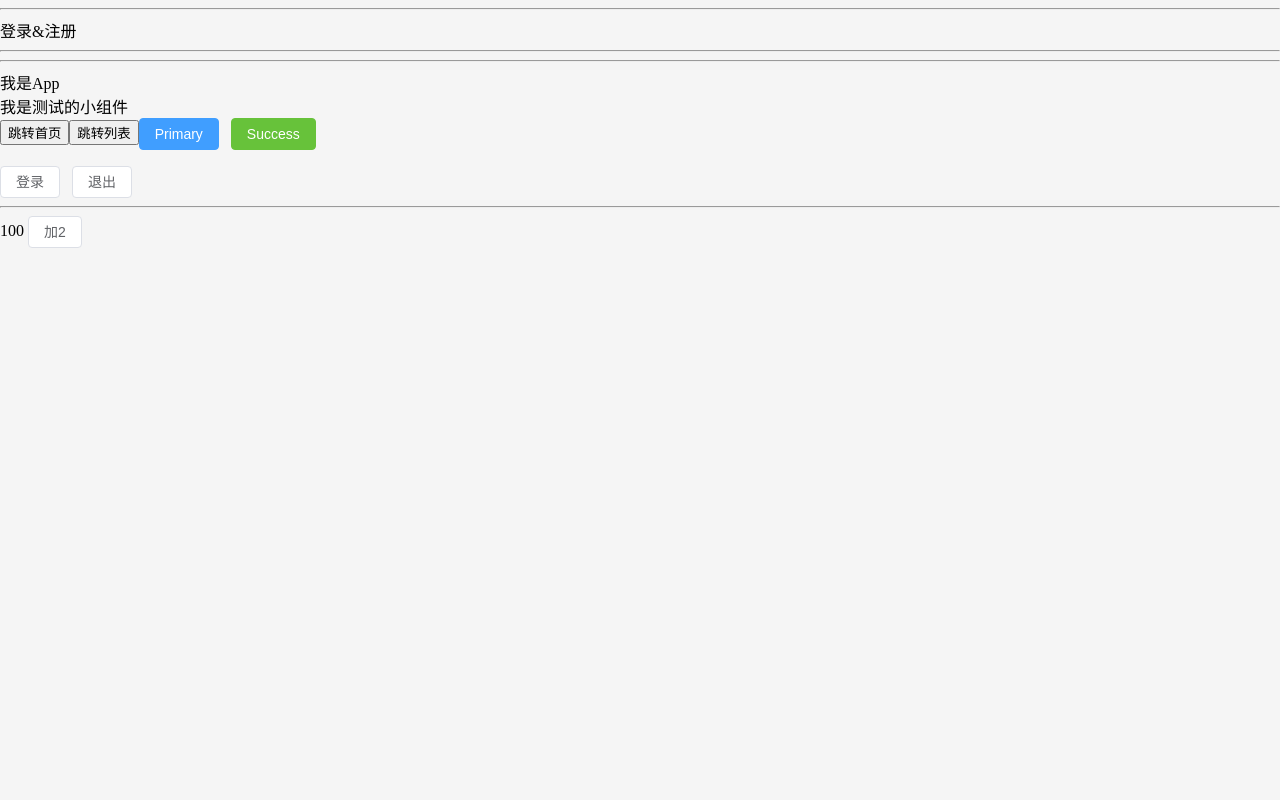
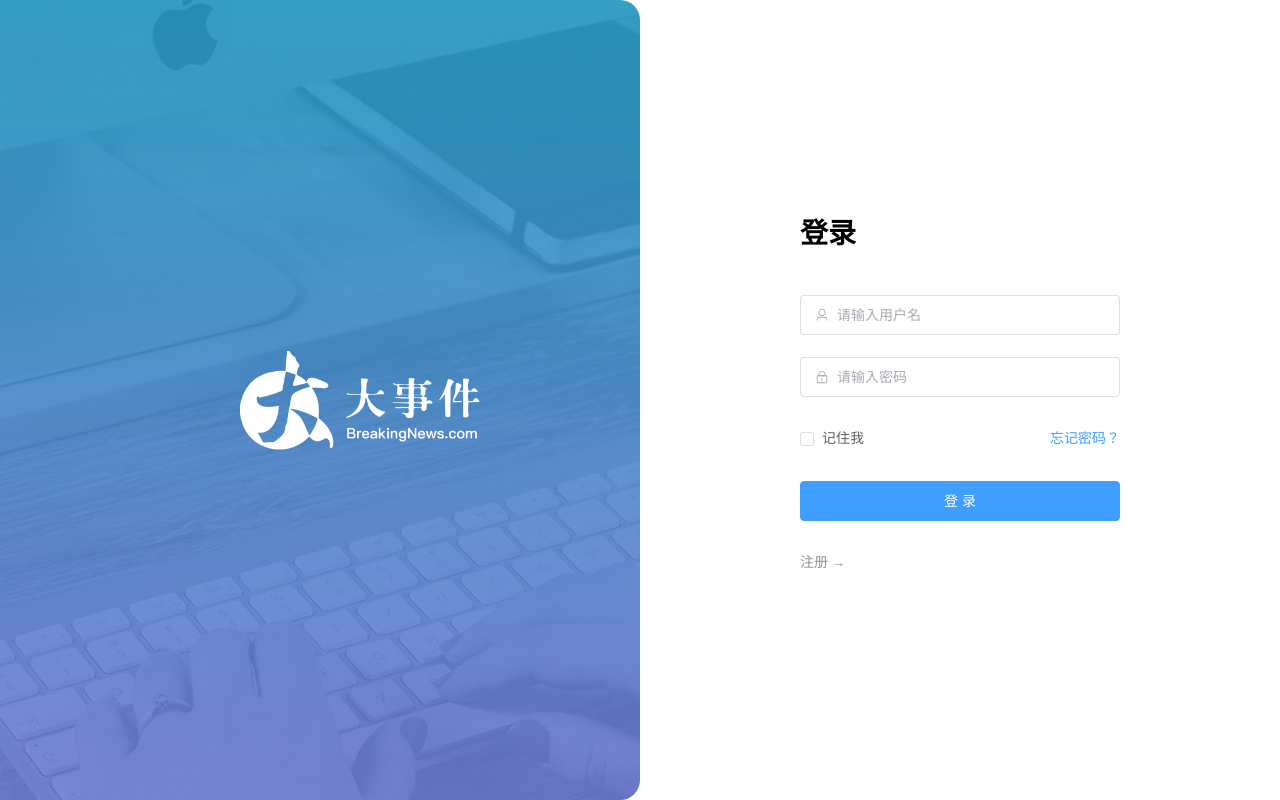
Before and after one commit to bingnuoer/Vue3-project, a Vue app: page /login in a window 1280 px wide. Built offline with nearby package versions, Linux system fonts and the light colour scheme.

Commit message:
登录&注册页面开发

```diff
--- a/package.json
+++ b/package.json
@@ -12,6 +12,7 @@
     "lint-staged": "lint-staged"
   },
   "dependencies": {
+    "@element-plus/icons-vue": "^2.1.0",
     "axios": "^1.6.0",
     "element-plus": "^2.4.2",
     "pinia": "^2.1.7",
--- a/src/App.vue
+++ b/src/App.vue
@@ -1,48 +1,13 @@
 <script setup>
-import { useRouter, useRoute } from 'vue-router'
-// 渲染仓库数据
-// import { useUserStore } from '@/stores/modules/user'
-// import { useCounterStore } from '@/stores/modules/counter'
-// 统一导入仓库数据
-import { useUserStore, useCounterStore } from '@/stores'
-
-// router路由对象，route路由参数
-const router = useRouter()
-const route = useRoute()
-// console.log(import.meta.env.DEV)
-const getList = () => {
-  router.push('/list')
-  console.log(router, route)
-}
-
-// 仓库数据
-const userStore = useUserStore()
-const counterStore = useCounterStore()
+// import { useRoute,useRouter } from 'vue-router';
+// import {useUserStore,useCountStore} from '@/stores'
+// const route = useRoute()
+// const router = useRouter()
 </script>
 
 <template>
-  <div>
-    <hr />
-    <!-- 查看配置的路由 -->
-    <router-view></router-view>
-    <hr />
-    <hr />
-
-    我是App
-    <testDemo></testDemo>
-  </div>
-  <button @click="$router.push('/home')">跳转首页</button>
-  <button @click="getList">跳转列表</button>
-  <el-button type="primary">Primary</el-button>
-  <el-button type="success">Success</el-button>
-
-  <p>{{ userStore.token }}</p>
-  <el-button @click="userStore.setToken('newValue asdfghjkl')">登录</el-button>
-  <el-button @click="userStore.removeToken()">退出</el-button>
-
-  <hr />
-  {{ counterStore.count }}
-  <el-button @click="counterStore.addCount(2)">加2</el-button>
+  <!-- 路由出口 -->
+  <router-view></router-view>
 </template>
 
 <style scoped></style>
--- /dev/null
+++ b/src/api/user.js
@@ -0,0 +1,11 @@
+import request from '@/utils/request'
+// 注册页面接口
+// api命名userRegisterService:user里注册页面的请求接口
+export const userRegisterService = ({ username, password, repassword }) => {
+  return request.post('/api/reg', { username, password, repassword })
+}
+
+// 登录页面接口
+export const userLoginService = ({ username, password }) => {
+  return request.post('/api/login', { username, password })
+}
--- a/src/utils/request.js
+++ b/src/utils/request.js
@@ -1,7 +1,7 @@
 import axios from 'axios'
 import { useUserStore } from '@/stores'
 import { ElMessage } from 'element-plus'
-import { router } from 'vue-router'
+import * as router from 'vue-router'
 
 const baseURL = 'http://big-event-vue-api-t.itheima.net'
 
--- a/src/views/layout/LayoutContainer.vue
+++ b/src/views/layout/LayoutContainer.vue
@@ -2,7 +2,7 @@
   <div>
     <!-- 一级路由 -->
     布局架子
-    <!-- 二级路由 -->
+    <!-- 二级路由入口 -->
     <router-view></router-view>
   </div>
 </template>
--- a/src/views/login/LoginPage.vue
+++ b/src/views/login/LoginPage.vue
@@ -1,3 +1,239 @@
+<script setup>
+import { userRegisterService, userLoginService } from '@/api/user.js'
+import { User, Lock } from '@element-plus/icons-vue'
+import { ref, watch } from 'vue'
+import { useUserStore } from '@/stores'
+import { useRouter } from 'vue-router'
+const isRegister = ref(false)
+// 页面预校验
+const form = ref() //ref="form"
+// 整个提交的form对象
+const formModel = ref({
+  username: '',
+  password: '',
+  repassword: ''
+})
+// 设置提交的form对象校验规则
+// 1.非空校验
+// 2.长度校验
+// 3.正则校验
+const rules = {
+  username: [
+    { required: true, message: '请输入用户名', trigger: 'blur' },
+    { min: 5, max: 10, message: '请输入5-10位的字符', trigger: 'blur' }
+  ],
+  password: [
+    { required: true, message: '请输入密码', trigger: 'blur' },
+    {
+      pattern: /^\S{6,15}$/,
+      message: '密码必须是6-15位的非空字符',
+      trigger: 'blur'
+    }
+  ],
+  repassword: [
+    // 非空校验
+    { required: true, message: '请确认密码', trigger: 'blur' },
+    // 正则校验
+    {
+      pattern: /^\S{6,15}$/,
+      message: '密码必须是6-15位的非空字符',
+      trigger: 'blur'
+    },
+    // 密码判断校验
+    {
+      validator: (rule, value, callback) => {
+        if (value !== formModel.value.password) {
+          callback(new Error('两次输入的密码不一致'))
+        } else {
+          callback() //校验成功，也要callback
+        }
+      },
+      trigger: 'blur'
+    }
+  ]
+}
+
+// 点击按钮，注册页面预校验
+const register = async () => {
+  // 注册成功之前，先进行校验，校验成功 请求，校验失败 自动提示
+  //   注册页面必须绑定ref="form"
+  await form.value.validate()
+  //   console.log('开始注册请求')
+  await userRegisterService(formModel.value)
+  //   alert('注册成功')
+  ElMessage.success('注册成功')
+  isRegister.value = false //跳转到登录页
+}
+
+const userStore = useUserStore()
+const router = useRouter()
+
+// 点击按钮，登录页面预校验
+const login = async () => {
+  // 登录页面预校验
+  await form.value.validate()
+  //   console.log('可以发送请求了')
+  // 获取表单值存到服务器
+  const res = await userLoginService(formModel.value)
+  //   console.log('登录成功', res)
+  // 持久化到本地
+  userStore.setToken(res.data.token)
+  ElMessage.success('登录成功')
+  //   登录成功，跳转到首页
+  router.push('/')
+}
+
+// 切换页面，重置表单
+watch(isRegister, () => {
+  formModel.value = {
+    username: '',
+    password: '',
+    repassword: ''
+  }
+})
+</script>
+
 <template>
-  <div>登录&注册</div>
+  <el-row class="login-page">
+    <el-col :span="12" class="bg"></el-col>
+    <el-col :span="6" :offset="3" class="form">
+      <!-- 注册页 -->
+      <el-form
+        :model="formModel"
+        :rules="rules"
+        ref="form"
+        size="large"
+        autocomplete="off"
+        v-if="isRegister"
+      >
+        <el-form-item>
+          <h1>注册</h1>
+        </el-form-item>
+        <el-form-item prop="username">
+          <el-input
+            v-model="formModel.username"
+            :prefix-icon="User"
+            placeholder="请输入用户名"
+          ></el-input>
+        </el-form-item>
+        <el-form-item prop="password">
+          <el-input
+            v-model="formModel.password"
+            :prefix-icon="Lock"
+            type="password"
+            placeholder="请输入密码"
+          ></el-input>
+        </el-form-item>
+        <el-form-item prop="repassword">
+          <el-input
+            v-model="formModel.repassword"
+            :prefix-icon="Lock"
+            type="password"
+            placeholder="请输入再次密码"
+          ></el-input>
+        </el-form-item>
+        <el-form-item>
+          <el-button
+            @click="register"
+            class="button"
+            type="primary"
+            auto-insert-space
+          >
+            注册
+          </el-button>
+        </el-form-item>
+        <el-form-item class="flex">
+          <el-link type="info" :underline="false" @click="isRegister = false">
+            ← 返回
+          </el-link>
+        </el-form-item>
+      </el-form>
+      <!-- 登录页 -->
+      <el-form
+        :model="formModel"
+        :rules="rules"
+        ref="form"
+        size="large"
+        autocomplete="off"
+        v-else
+      >
+        <el-form-item>
+          <h1>登录</h1>
+        </el-form-item>
+        <el-form-item prop="username">
+          <el-input
+            v-model="formModel.username"
+            :prefix-icon="User"
+            placeholder="请输入用户名"
+          ></el-input>
+        </el-form-item>
+        <el-form-item prop="password">
+          <el-input
+            v-model="formModel.password"
+            name="password"
+            :prefix-icon="Lock"
+            type="password"
+            placeholder="请输入密码"
+          ></el-input>
+        </el-form-item>
+        <!-- <el-form-item>
+          <el-input
+            name="ceshi"
+            :prefix-icon="Check"
+            placeholder="测试代码"
+          ></el-input>
+        </el-form-item> -->
+        <el-form-item class="flex">
+          <div class="flex">
+            <el-checkbox>记住我</el-checkbox>
+            <el-link type="primary" :underline="false">忘记密码？</el-link>
+          </div>
+        </el-form-item>
+        <el-form-item>
+          <el-button
+            @click="login"
+            class="button"
+            type="primary"
+            auto-insert-space
+            >登录</el-button
+          >
+        </el-form-item>
+        <el-form-item class="flex">
+          <el-link type="info" :underline="false" @click="isRegister = true">
+            注册 →
+          </el-link>
+        </el-form-item>
+      </el-form>
+    </el-col>
+  </el-row>
 </template>
+
+<style lang="scss" scoped>
+.login-page {
+  height: 100vh;
+  background-color: #fff;
+  .bg {
+    background:
+      url('@/assets/logo2.png') no-repeat 60% center / 240px auto,
+      url('@/assets/login_bg.jpg') no-repeat center / cover;
+    border-radius: 0 20px 20px 0;
+  }
+  .form {
+    display: flex;
+    flex-direction: column;
+    justify-content: center;
+    user-select: none;
+    .title {
+      margin: 0 auto;
+    }
+    .button {
+      width: 100%;
+    }
+    .flex {
+      width: 100%;
+      display: flex;
+      justify-content: space-between;
+    }
+  }
+}
+</style>
```
Also changed, not shown: src/views/HomeView.vue (added, +9 -0 lines), .eslintrc.cjs, 1 other file (tests, documents, lock files or other folders).
